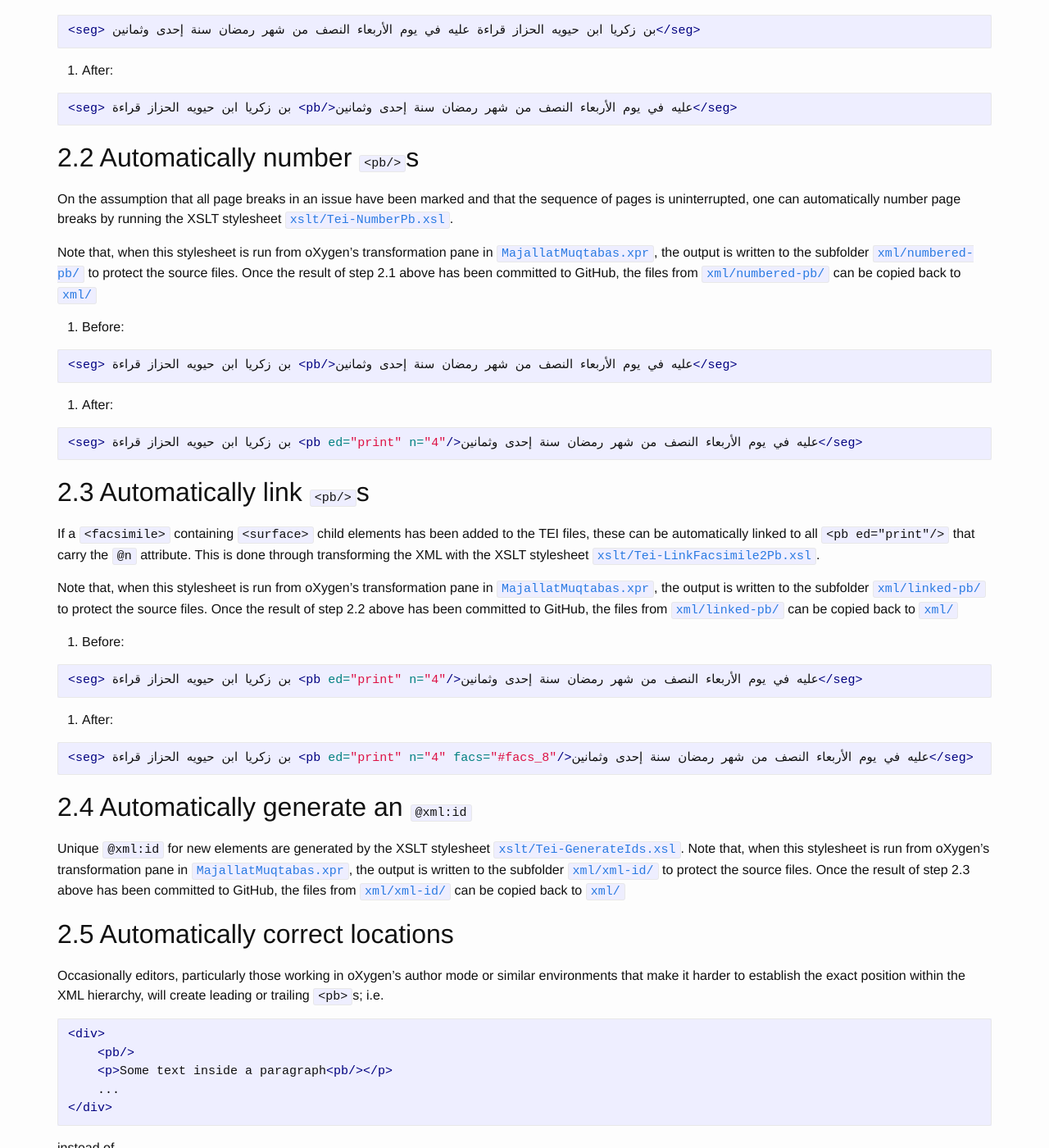
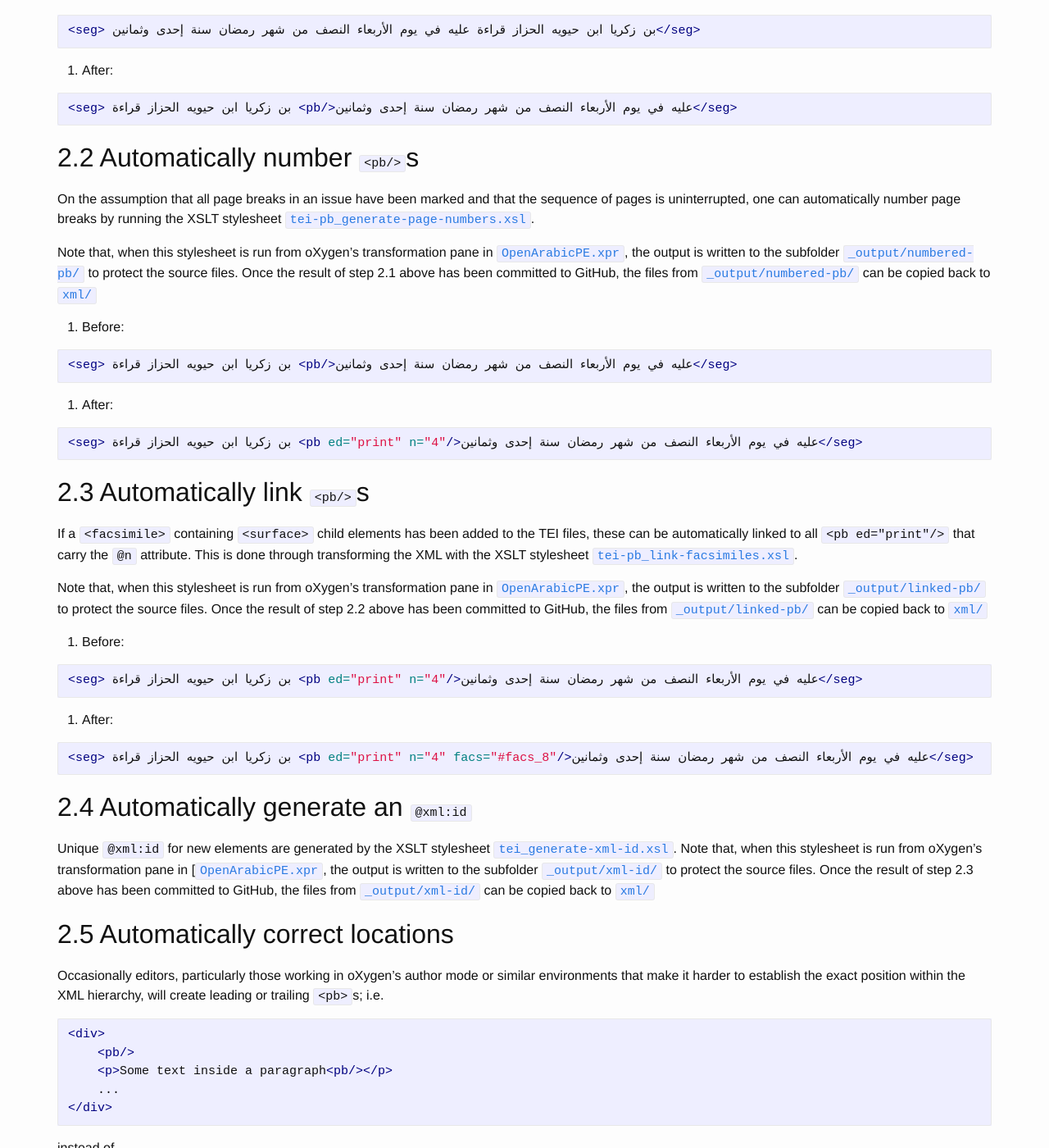
Before and after one commit to OpenArabicPE/openarabicpe.github.io, a Jekyll site: the page built from _posts/2016-05-08-workflow-mark-up-page-breaks.md, in a window 1280 px wide and 1400 px high, scrolled down 1706 px. Shown: the whole window at 82% size. Built offline with Jekyll 4.4.1, drawn with Linux system fonts in a browser that asks for light colours; comment, search, counter and statistics services are not loaded.

Commit message:
updated links to stylesheets and project files

```diff
--- a/_posts/2016-05-08-workflow-mark-up-page-breaks.md
+++ b/_posts/2016-05-08-workflow-mark-up-page-breaks.md
@@ -92,9 +92,9 @@ The tag `<pb/>`, marking a page break in TEI, must be manually placed into the t
 
 ## 2.2 Automatically number `<pb/>`s
 
-On the assumption that all page breaks in an issue have been marked and that the sequence of pages is uninterrupted, one can automatically number page breaks by running the XSLT stylesheet [`xslt/Tei-NumberPb.xsl`](xslt/Tei-NumberPb.xsl).
+On the assumption that all page breaks in an issue have been marked and that the sequence of pages is uninterrupted, one can automatically number page breaks by running the XSLT stylesheet [`tei-pb_generate-page-numbers.xsl`](https://github.com/OpenArabicPE/tools/tree/master/xslt/tei-pb_generate-page-numbers.xsl).
 
-Note that, when this stylesheet is run from oXygen's transformation pane in [`MajallatMuqtabas.xpr`](MajallatMuqtabas.xpr), the output is written to the subfolder [`xml/numbered-pb/`](xml/numbered-pb/) to protect the source files. Once the result of step 2.1 above has been committed to GitHub, the files from [`xml/numbered-pb/`](xml/numbered-pb/) can be copied back to [`xml/`](xml/)
+Note that, when this stylesheet is run from oXygen's transformation pane in [`OpenArabicPE.xpr`](https://github.com/OpenArabicPE/oxyeng-project/OpenArabicPE.xpr), the output is written to the subfolder [`_output/numbered-pb/`](_output/numbered-pb/) to protect the source files. Once the result of step 2.1 above has been committed to GitHub, the files from [`_output/numbered-pb/`](_output/numbered-pb/) can be copied back to [`xml/`](xml/)
 
 1. Before:
 
@@ -110,11 +110,11 @@ Note that, when this stylesheet is run from oXygen's transformation pane in [`Ma
 
 ## 2.3 Automatically link `<pb/>`s
 
-If a `<facsimile>` containing `<surface>` child elements has been added to the TEI files, these can be automatically linked to all `<pb ed="print"/>` that carry the `@n` attribute. This is done through transforming the XML with the XSLT stylesheet [`xslt/Tei-LinkFacsimile2Pb.xsl`](xslt/Tei-LinkFacsimile2Pb.xsl).
+If a `<facsimile>` containing `<surface>` child elements has been added to the TEI files, these can be automatically linked to all `<pb ed="print"/>` that carry the `@n` attribute. This is done through transforming the XML with the XSLT stylesheet [`tei-pb_link-facsimiles.xsl`](https://github.com/OpenArabicPE/tools/tree/master/xslt/tei-pb_link-facsimiles.xsl).
 
 <!-- The stylesheet allows for a set-off to be specified between the page number recorded in the `@n` attribute of `<pb ed="print"/>` and the facsimile that might  -->
 
-Note that, when this stylesheet is run from oXygen's transformation pane in [`MajallatMuqtabas.xpr`](MajallatMuqtabas.xpr), the output is written to the subfolder [`xml/linked-pb/`](xml/linked-pb/) to protect the source files. Once the result of step 2.2 above has been committed to GitHub, the files from [`xml/linked-pb/`](xml/linked-pb/) can be copied back to [`xml/`](xml/)
+Note that, when this stylesheet is run from oXygen's transformation pane in [`OpenArabicPE.xpr`](https://github.com/OpenArabicPE/oxyeng-project/OpenArabicPE.xpr), the output is written to the subfolder [`_output/linked-pb/`](xml/linked-pb/) to protect the source files. Once the result of step 2.2 above has been committed to GitHub, the files from [`_output/linked-pb/`](xml/linked-pb/) can be copied back to [`xml/`](xml/)
 
 1. Before:
 
@@ -130,7 +130,7 @@ Note that, when this stylesheet is run from oXygen's transformation pane in [`Ma
 
 ## 2.4 Automatically generate an `@xml:id`
 
-Unique `@xml:id` for new elements are generated by the XSLT stylesheet [`xslt/Tei-GenerateIds.xsl`](xslt/Tei-GenerateIds.xsl). Note that, when this stylesheet is run from oXygen's transformation pane in [`MajallatMuqtabas.xpr`](MajallatMuqtabas.xpr), the output is written to the subfolder [`xml/xml-id/`](xml/xml-id/) to protect the source files. Once the result of step 2.3 above has been committed to GitHub, the files from [`xml/xml-id/`](xml/xml-id/) can be copied back to [`xml/`](xml/)
+Unique `@xml:id` for new elements are generated by the XSLT stylesheet [`tei_generate-xml-id.xsl`](https://github.com/OpenArabicPE/tools/tree/master/xslt/tei_generate-xml-id.xsl). Note that, when this stylesheet is run from oXygen's transformation pane in [[`OpenArabicPE.xpr`](https://github.com/OpenArabicPE/oxyeng-project/OpenArabicPE.xpr), the output is written to the subfolder [`_output/xml-id/`](xml/xml-id/) to protect the source files. Once the result of step 2.3 above has been committed to GitHub, the files from [`_output/xml-id/`](xml/xml-id/) can be copied back to [`xml/`](xml/)
 
 ## 2.5 Automatically correct locations
 
```
